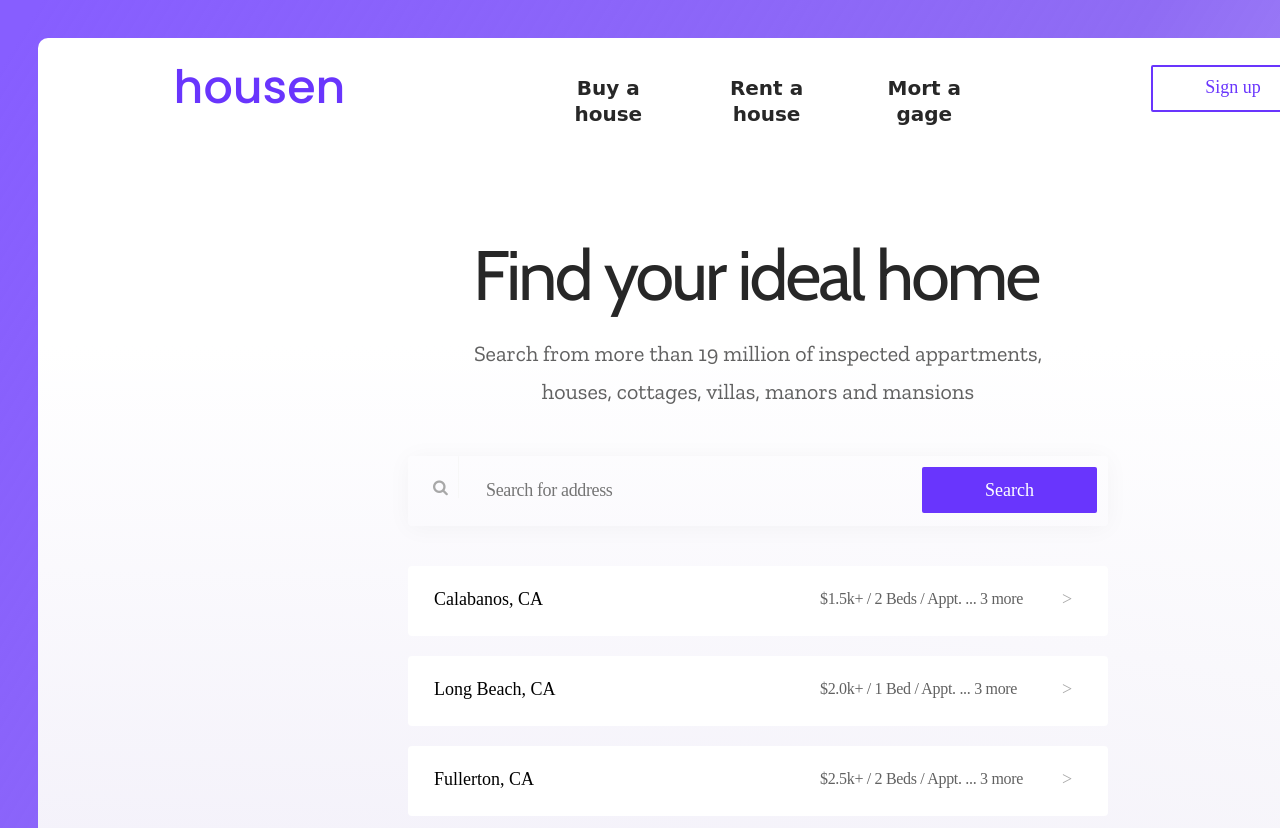
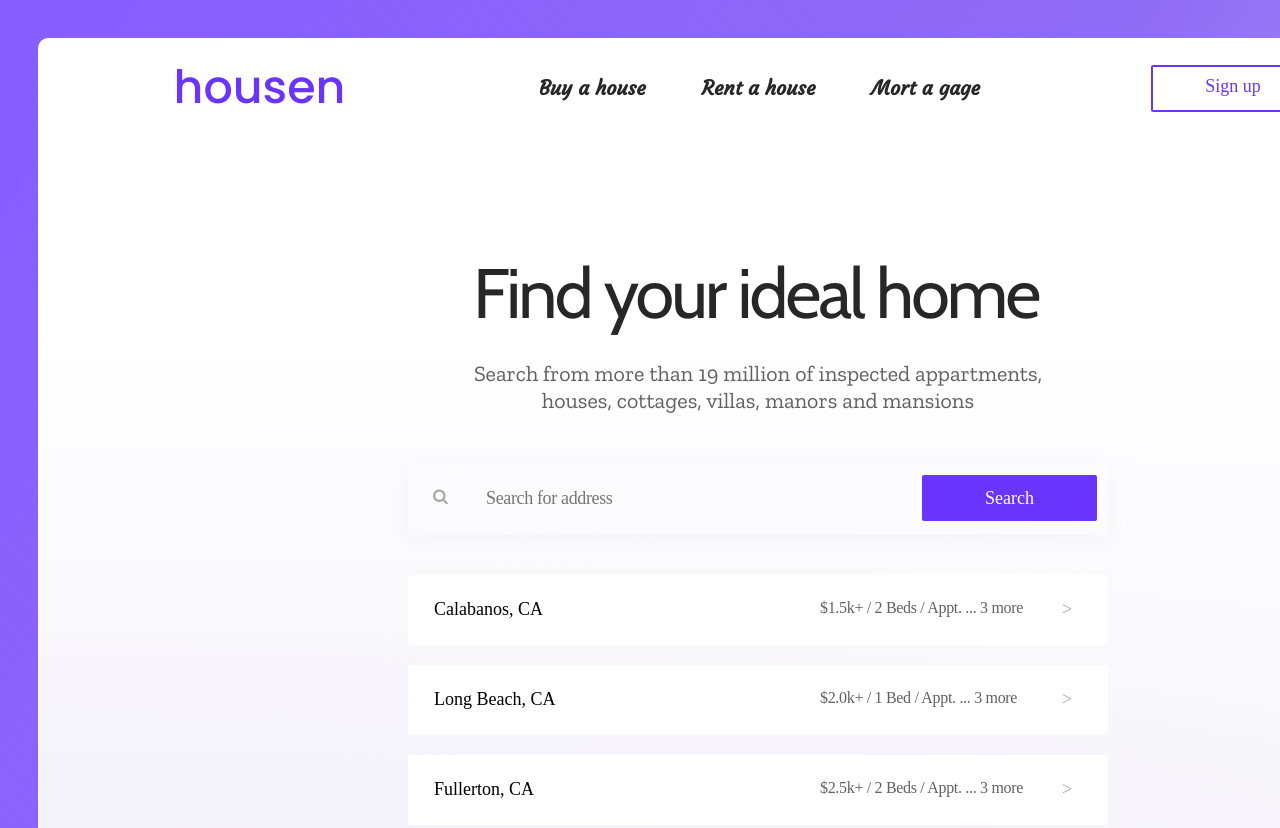
Before and after one commit to uniqfree/webhousen, a plain HTML site: page index.html in a window 1280 px wide. Shown: the top 828 px of the page. Drawn offline with nearby package versions, Linux system fonts and the light colour scheme; a web font is replaced by a local one.

Commit message:
Fixedlineheight

```diff
--- a/css/main.css
+++ b/css/main.css
@@ -1,10 +1,8 @@
 * {
   box-sizing: border-box;
-
 }
 
 body{
-
   background-color: #6935FD;
   border-radius: 0;
   font-family: 'Girassol', cursive;
@@ -57,25 +55,23 @@ background: linear-gradient(180deg, #FFFFFF 30%, #f8f8f8ea 100%);
 
 .NavigationLinks{
   display: flex;
-  margin: 9px 0 0 160px;
+  margin: 9px 0 0 140px;
   height: 26px;
-  width: 480px;
-  border-radius: nullpx;
-  z-index: 997
+  width: 530px;
+  border-radius: 0;
 }
+
 .NavigationLinks li{
   display: inline;
   list-style: normal;
   font-size: 20px;
   font-weight: bold;
-  line-height: 26px;
   letter-spacing: 0em;
   text-align: center;
   color: #272727;
   padding: 13px;
   cursor: pointer;
-
-
+  font-family: 'Courgette', cursive;
 }
 .NavigationLinks li:not(:last-of-type){
 margin-right: 30px;
@@ -83,7 +79,7 @@ margin-right: 30px;
 
 .btn{
   display: block;
-  padding: 12px 0 0 165px;
+  padding: 12px 0 0 135px;
   height: 48px;
   width:  164px;
   border-radius: 2px;
@@ -94,12 +90,11 @@ margin-right: 30px;
  font-size: 18px;
  font-style: normal;
  font-weight: 400;
- line-height: 26px;
  letter-spacing: 0em;
  width: 164px;
  height: 47px;
  text-align: center;
- padding-top:7px;
+ padding-top:9px;
  cursor: pointer;
 }
 
@@ -118,7 +113,7 @@ margin-right: 30px;
    display: flex;
    height: 70px;
    width: 636px;
-   margin: 135px 0 0 435px;
+   margin: 145px 0 0 435px;
    border-radius: 0;
    z-index: 998;
  }
@@ -127,7 +122,7 @@ margin-right: 30px;
    font-size: 70px;
    font-style: normal;
    font-weight: 400;
-   line-height: 70px;
+
    letter-spacing: -0.04em;
    text-align: center;
  }
@@ -139,7 +134,7 @@ margin-right: 30px;
   display: flex;
   height: 76px;
   width: 570px;
-  margin: 25px 0 45px 435px;
+  margin: 40px 0 45px 435px;
   z-index: 998;
 }
 .Subheding{
@@ -147,7 +142,6 @@ margin-right: 30px;
   font-size: 22px;
   font-style: normal;
   font-weight: 400;
-  line-height: 38px;
   letter-spacing: 0em;
   text-align: center;
   color: #616161;
@@ -193,7 +187,7 @@ padding: 13px 0 0 0;
   margin: 0 0 0 25px;
   background:  #f1f0f002;
   border: 0;
-  z-index: 999;
+  outline: none;
 
 }
 .Searchbar input{
@@ -202,13 +196,10 @@ font-family: Gordita;
 font-style: normal;
 font-weight: normal;
 font-size: 18px;
-line-height: 18px;
 /* identical to box height, or 100% */
 letter-spacing: -0.02em;
 font-feature-settings: 'ss01' on;
 color: #A8A8A8;
-
-
 
 }
 
@@ -228,7 +219,6 @@ color: #A8A8A8;
   font-style: normal;
   font-weight: normal;
   font-size: 18px;
-  line-height: 26px;
   text-align: center;
   font-feature-settings: 'ss01' on;
   cursor: pointer;
@@ -263,9 +253,9 @@ font-family: Gordita;
 font-size: 18px;
 font-style: normal;
 font-weight: 400;
-line-height: 26px;
 letter-spacing: 0em;
 text-align: left;
+margin-top: 24px;
 }
 .FilterApplied p{
   display: flex;
@@ -282,7 +272,6 @@ text-align: left;
   letter-spacing: -0.02em;
   text-align: right;
   color: #616161;
-  ;
 }
 .countries .PrevSearch:not(:first-of-type){
  margin-top: 20px;
--- a/index.html
+++ b/index.html
@@ -13,6 +13,8 @@
     <link href="https://fonts.googleapis.com/css2?family=Zilla+Slab&display=swap" rel="stylesheet">
     <link rel="preconnect" href="https://fonts.gstatic.com">
     <link href="https://fonts.googleapis.com/css2?family=Girassol&display=swap" rel="stylesheet">
+    <link rel="preconnect" href="https://fonts.gstatic.com">
+    <link href="https://fonts.googleapis.com/css2?family=Courgette&display=swap" rel="stylesheet">
     <title>Homepage</title>
   </head>
   <body>
```
